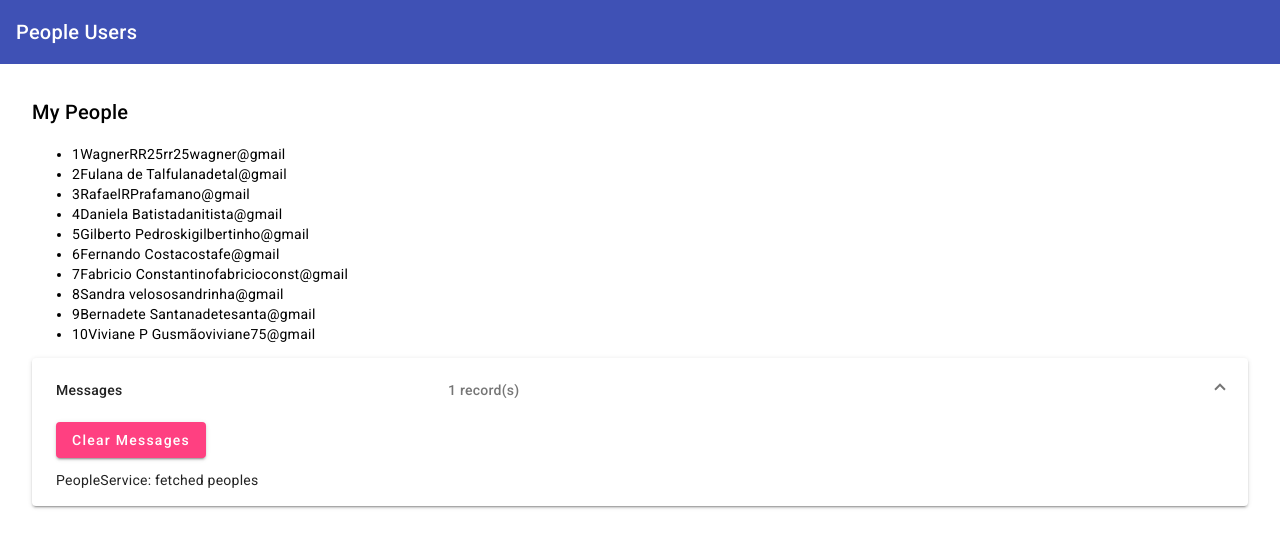
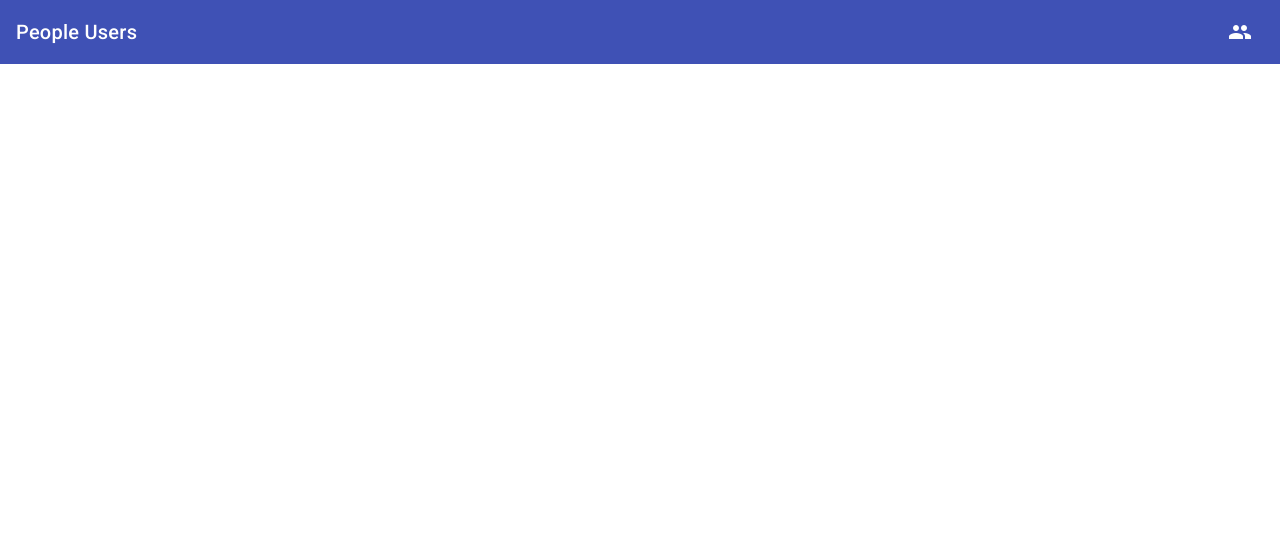
Before and after one commit to WagnerRR25/teste-personal-card, an Angular app: page / in a window 1280 px wide. Shown: the top 548 px of the page. Built offline with nearby package versions, Linux system fonts and the light colour scheme.

Commit message:
feat: Add navigation

```diff
--- a/src/app/app.component.html
+++ b/src/app/app.component.html
@@ -1,8 +1,20 @@
 <mat-toolbar color="primary">
   <span>{{ title }}</span>
+
+  <span fxFlex></span>
+
+  <span class="example-spacer"></span>
+
+  <button mat-icon-button
+  aria-label="People list"
+  matTooltip="Usuários"
+  routerLink="/people"
+  >
+  <mat-icon>group</mat-icon>
+  </button>
 </mat-toolbar>
 
 <div class="content">
-<app-peoples></app-peoples>
+<router-outlet></router-outlet>
 <app-messages></app-messages>
 </div>
```
Also changed, not shown: src/app/app-routing.module.ts (+3 -5 lines), src/app/app.module.ts (+7 -1 lines).
